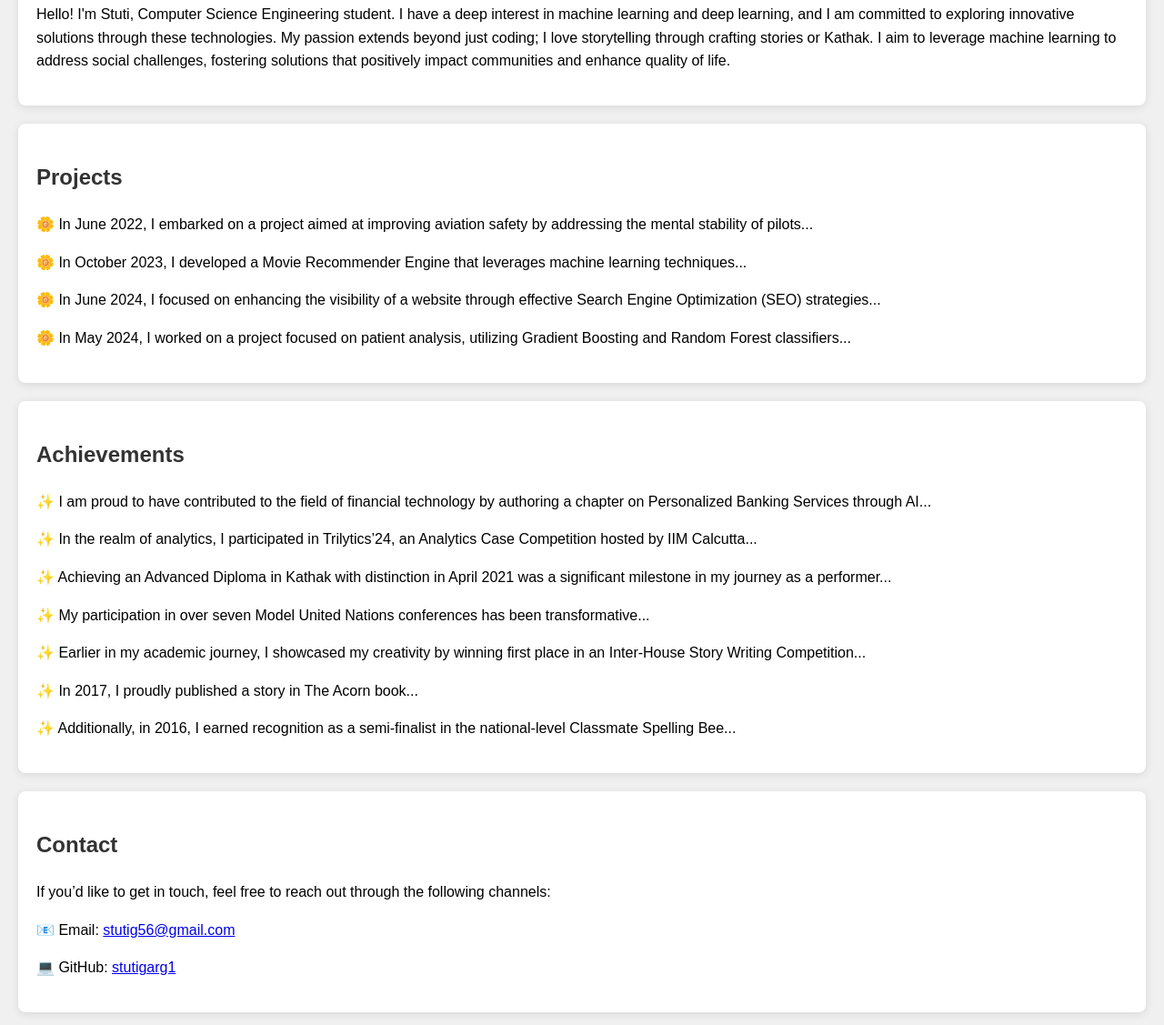
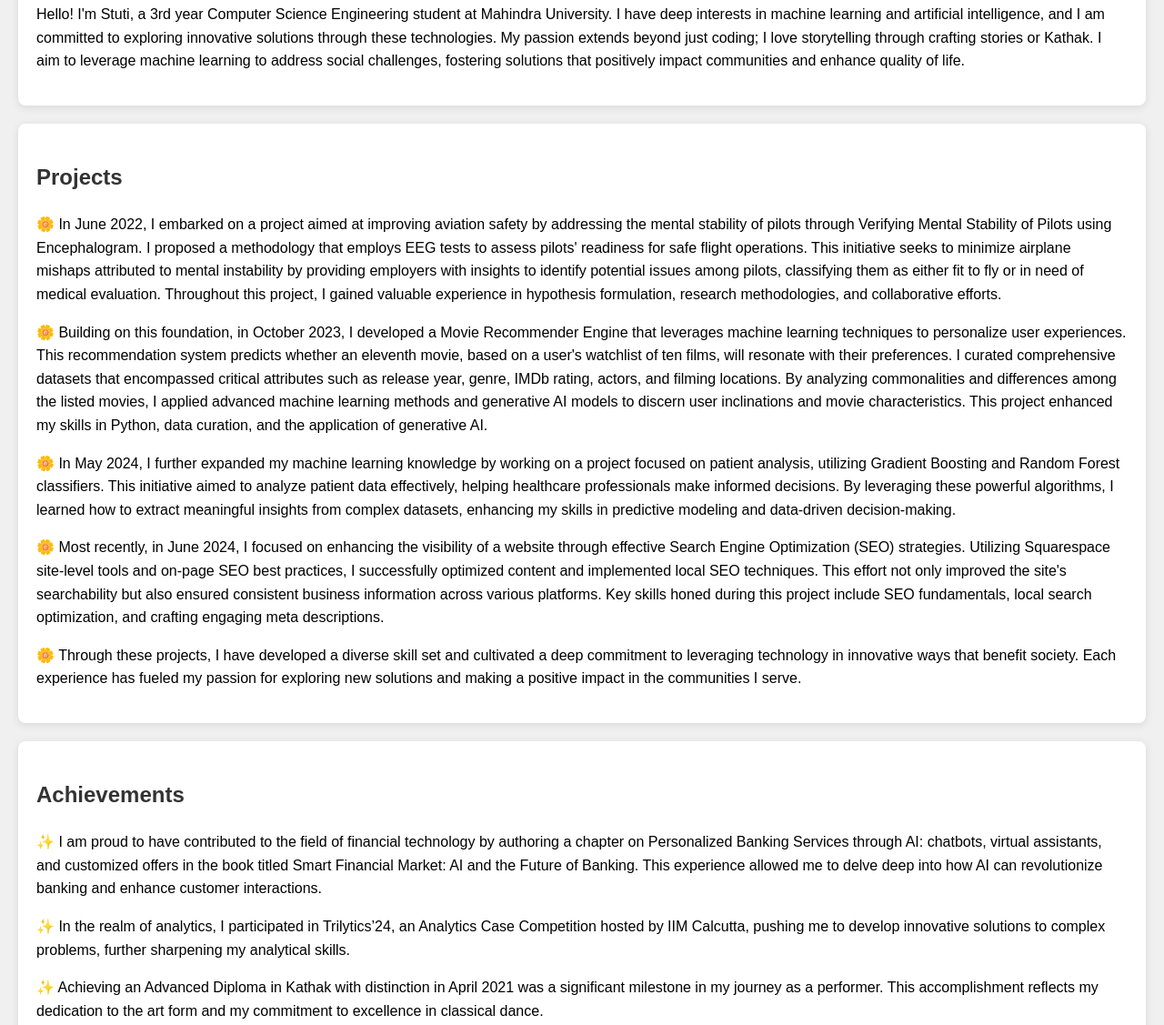
Before and after one commit to stutigarg1/stutigarg1.github.io, a plain HTML site: page index.html in a window 1280 px wide. Shown: the part 229-1356 px from the top of the page at 91% size. Drawn offline with Linux system fonts and the light colour scheme.

Commit message:
Update index.html

```diff
--- a/index.html
+++ b/index.html
@@ -8,38 +8,39 @@
 </head>
 <body>
     <header>
-        <h1>Welcome to My Portfolio</h1>
+        <h1>Stuti Garg's Portfolio</h1>
     </header>
 
     <section id="about-me">
         <h2>About Me</h2>
-        <p>Hello! I'm Stuti, Computer Science Engineering student. I have a deep interest in machine learning and deep learning, and I am committed to exploring innovative solutions through these technologies. My passion extends beyond just coding; I love storytelling through crafting stories or Kathak. I aim to leverage machine learning to address social challenges, fostering solutions that positively impact communities and enhance quality of life.</p>
+        <p>Hello! I'm Stuti, a 3rd year Computer Science Engineering student at Mahindra University. I have deep interests in machine learning and artificial intelligence, and I am committed to exploring innovative solutions through these technologies. My passion extends beyond just coding; I love storytelling through crafting stories or Kathak. I aim to leverage machine learning to address social challenges, fostering solutions that positively impact communities and enhance quality of life.</p>
     </section>
 
     <section id="projects">
         <h2>Projects</h2>
-        <p>🌼 In June 2022, I embarked on a project aimed at improving aviation safety by addressing the mental stability of pilots...</p>
-        <p>🌼 In October 2023, I developed a Movie Recommender Engine that leverages machine learning techniques...</p>
-        <p>🌼 In June 2024, I focused on enhancing the visibility of a website through effective Search Engine Optimization (SEO) strategies...</p>
-        <p>🌼 In May 2024, I worked on a project focused on patient analysis, utilizing Gradient Boosting and Random Forest classifiers...</p>
+        <p>🌼 In June 2022, I embarked on a project aimed at improving aviation safety by addressing the mental stability of pilots through Verifying Mental Stability of Pilots using Encephalogram. I proposed a methodology that employs EEG tests to assess pilots' readiness for safe flight operations. This initiative seeks to minimize airplane mishaps attributed to mental instability by providing employers with insights to identify potential issues among pilots, classifying them as either fit to fly or in need of medical evaluation. Throughout this project, I gained valuable experience in hypothesis formulation, research methodologies, and collaborative efforts.</p>
+        <p>🌼 Building on this foundation, in October 2023, I developed a Movie Recommender Engine that leverages machine learning techniques to personalize user experiences. This recommendation system predicts whether an eleventh movie, based on a user's watchlist of ten films, will resonate with their preferences. I curated comprehensive datasets that encompassed critical attributes such as release year, genre, IMDb rating, actors, and filming locations. By analyzing commonalities and differences among the listed movies, I applied advanced machine learning methods and generative AI models to discern user inclinations and movie characteristics. This project enhanced my skills in Python, data curation, and the application of generative AI.</p>
+        <p>🌼 In May 2024, I further expanded my machine learning knowledge by working on a project focused on patient analysis, utilizing Gradient Boosting and Random Forest classifiers. This initiative aimed to analyze patient data effectively, helping healthcare professionals make informed decisions. By leveraging these powerful algorithms, I learned how to extract meaningful insights from complex datasets, enhancing my skills in predictive modeling and data-driven decision-making.</p>
+        <p>🌼 Most recently, in June 2024, I focused on enhancing the visibility of a website through effective Search Engine Optimization (SEO) strategies. Utilizing Squarespace site-level tools and on-page SEO best practices, I successfully optimized content and implemented local SEO techniques. This effort not only improved the site's searchability but also ensured consistent business information across various platforms. Key skills honed during this project include SEO fundamentals, local search optimization, and crafting engaging meta descriptions.</p>
+        <p>🌼 Through these projects, I have developed a diverse skill set and cultivated a deep commitment to leveraging technology in innovative ways that benefit society. Each experience has fueled my passion for exploring new solutions and making a positive impact in the communities I serve.</p>
     </section>
 
     <section id="achievements">
         <h2>Achievements</h2>
-        <p>✨ I am proud to have contributed to the field of financial technology by authoring a chapter on Personalized Banking Services through AI...</p>
-        <p>✨ In the realm of analytics, I participated in Trilytics’24, an Analytics Case Competition hosted by IIM Calcutta...</p>
-        <p>✨ Achieving an Advanced Diploma in Kathak with distinction in April 2021 was a significant milestone in my journey as a performer...</p>
-        <p>✨ My participation in over seven Model United Nations conferences has been transformative...</p>
-        <p>✨ Earlier in my academic journey, I showcased my creativity by winning first place in an Inter-House Story Writing Competition...</p>
-        <p>✨ In 2017, I proudly published a story in The Acorn book...</p>
-        <p>✨ Additionally, in 2016, I earned recognition as a semi-finalist in the national-level Classmate Spelling Bee...</p>
+        <p>✨ I am proud to have contributed to the field of financial technology by authoring a chapter on Personalized Banking Services through AI: chatbots, virtual assistants, and customized offers in the book titled Smart Financial Market: AI and the Future of Banking. This experience allowed me to delve deep into how AI can revolutionize banking and enhance customer interactions.</p>
+        <p>✨ In the realm of analytics, I participated in Trilytics’24, an Analytics Case Competition hosted by IIM Calcutta, pushing me to develop innovative solutions to complex problems, further sharpening my analytical skills.</p>
+        <p>✨ Achieving an Advanced Diploma in Kathak with distinction in April 2021 was a significant milestone in my journey as a performer. This accomplishment reflects my dedication to the art form and my commitment to excellence in classical dance.</p>
+        <p>✨ My participation in over seven Model United Nations conferences has been transformative. Representing countries such as Ecuador in UNEP at the Harvard Model United Nations Conference, as well as serving as a delegate for Sudan and roles like Wolfram von Richthofen for Germany and Army Head for Vietnam, provided me with invaluable opportunities to tackle real-world issues. These experiences cultivated my ability to think critically and make informed decisions swiftly.</p>
+        <p>✨ Earlier in my academic journey, I showcased my creativity by winning first place in an Inter-House Story Writing Competition during grades 8 and 9 at Oakridge, demonstrating my passion for storytelling.</p>
+        <p>✨ n 2017, I proudly published a story in The Acorn book, which garnered coverage from The Times of India, further igniting my love for writing and storytelling.</p>
+        <p>✨ Additionally, in 2016, I earned recognition as a semi-finalist in the national-level Classmate Spelling Bee, highlighting my commitment to language proficiency and communication skills.</p>
     </section>
 
     <section id="contact">
         <h2>Contact</h2>
         <p>If you’d like to get in touch, feel free to reach out through the following channels:</p>
         <p>📧 Email: <a href="mailto:stutig56@gmail.com">stutig56@gmail.com</a></p>
-        <p>💻 GitHub: <a href="https://github.com/stutigarg">stutigarg1</a></p>
+        <p>💻 GitHub: <a href="https://github.com/stutigarg1">stutigarg1</a></p>
     </section>
 
     <footer>
```
